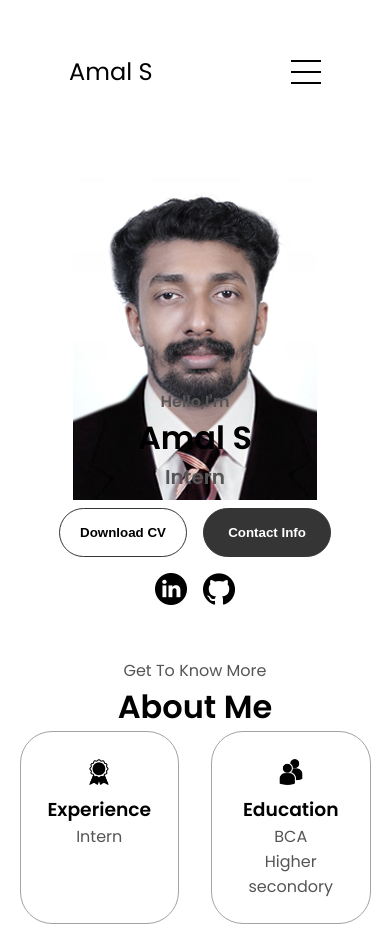
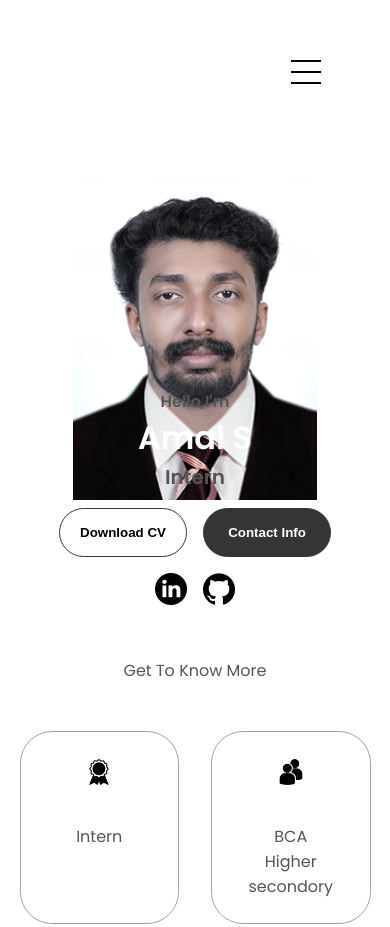
Before and after one commit to AmalSuresh17/Portfolio, a plain HTML site: page index.html in a window 390 px wide. Shown: the top 927 px of the page. Drawn offline with Linux system fonts and the light colour scheme.

Commit message:
finalised

```diff
--- a/style.css
+++ b/style.css
@@ -372,3 +372,9 @@ article .icon{
   footer p{
     text-align: center;
   }
+
+  @media(max-width:767px){
+    body{
+        color: white;
+    }
+  }
```
